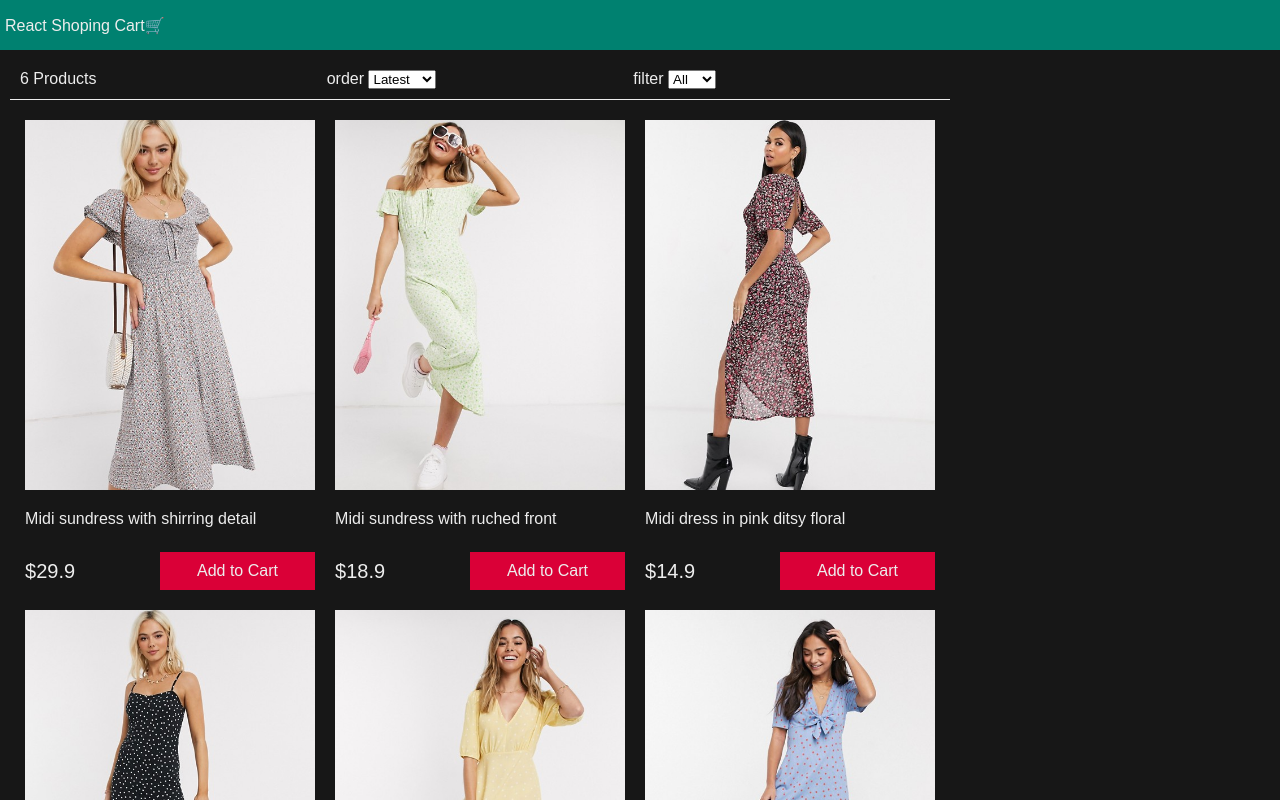
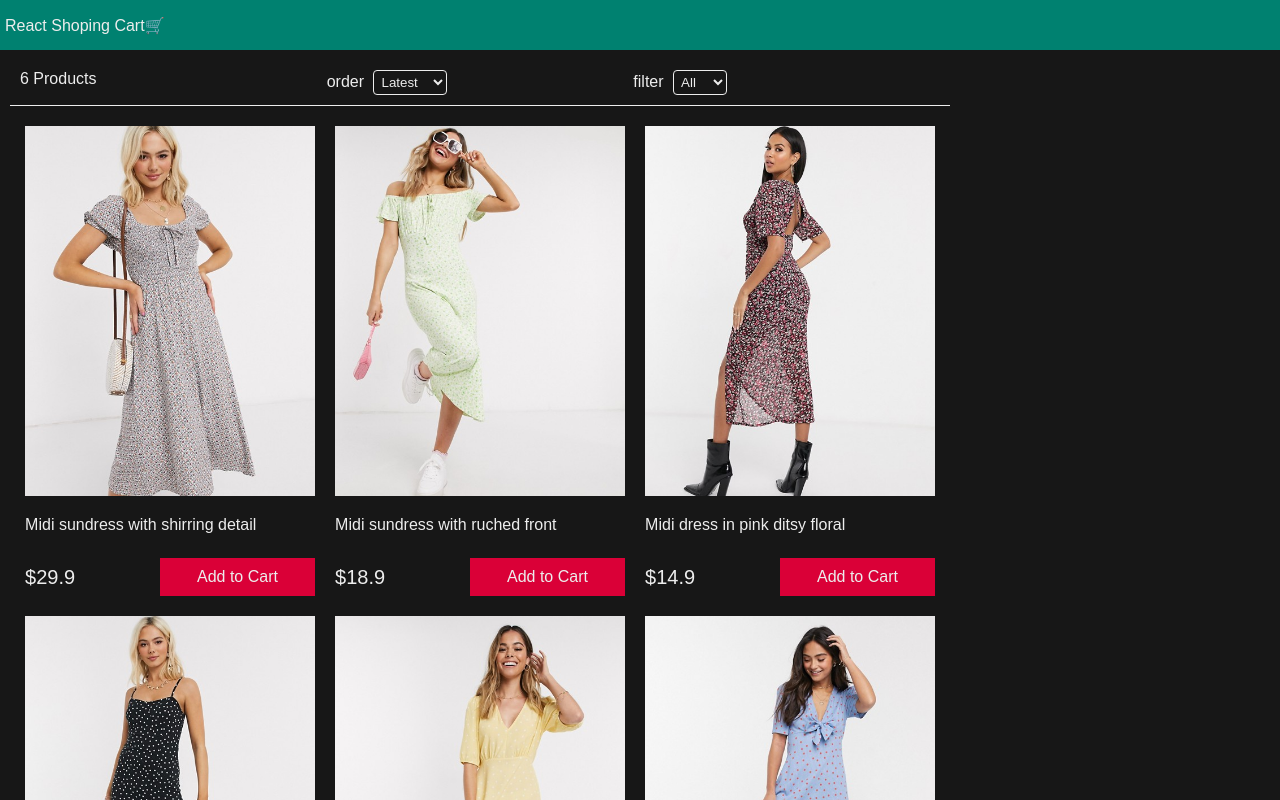
Before and after one commit to Mahdi-heydari/react-shopping-cart, a React (Create React App) app: page / in a window 1280 px wide. Shown: the top 800 px of the page. Built offline with nearby package versions, Linux system fonts and the light colour scheme; the HTML template or start-up script is replaced by a standard one.

Commit message:
created more style

```diff
--- a/src/components/filter/index.css
+++ b/src/components/filter/index.css
@@ -9,3 +9,21 @@
 .filter div{
     flex: 1;
 }
+
+select{
+    background: none;
+    border: 1px #ededed solid;
+    padding: .3rem;
+    border-radius: .4rem;
+    color: #ededed;
+    margin-left: .5rem;
+    transition: .4s;
+}
+
+select:focus{
+    margin-left: 1rem;
+}
+
+select option{
+    background-color: #da0037;
+}
```
